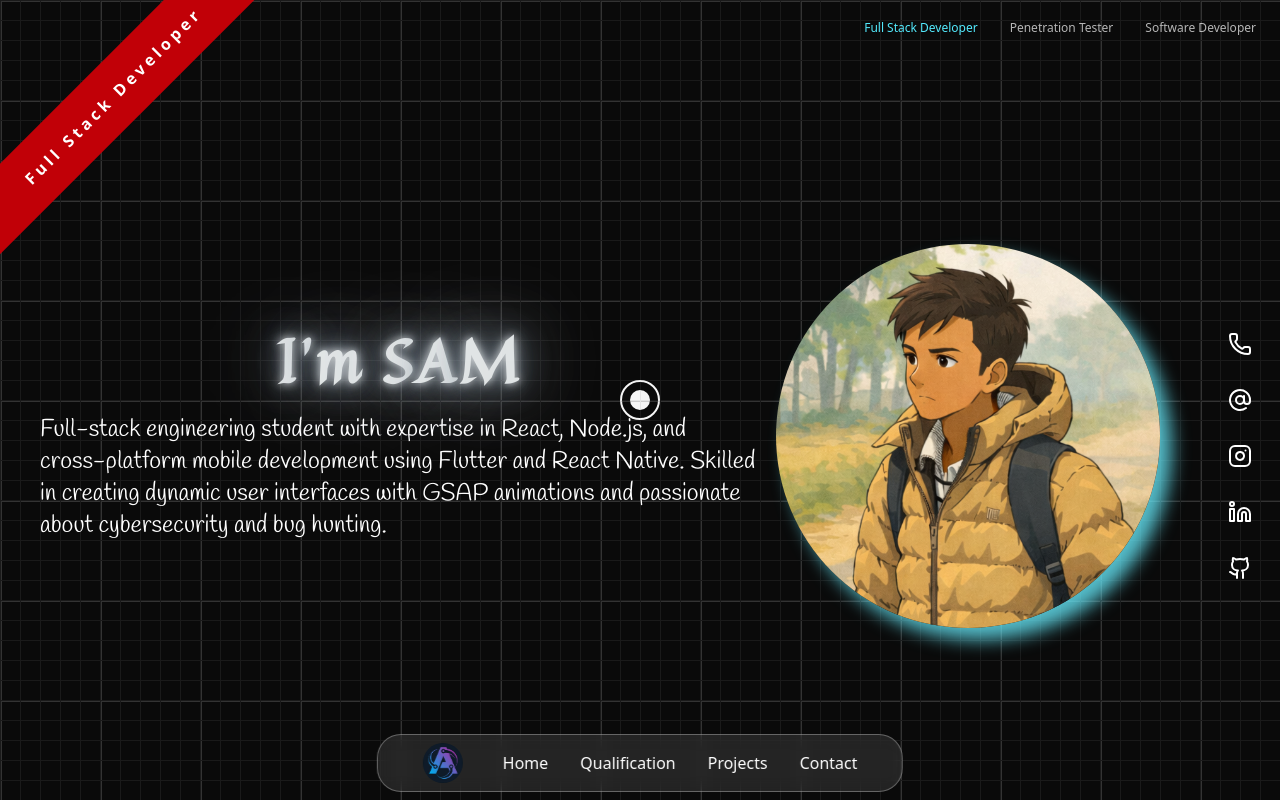
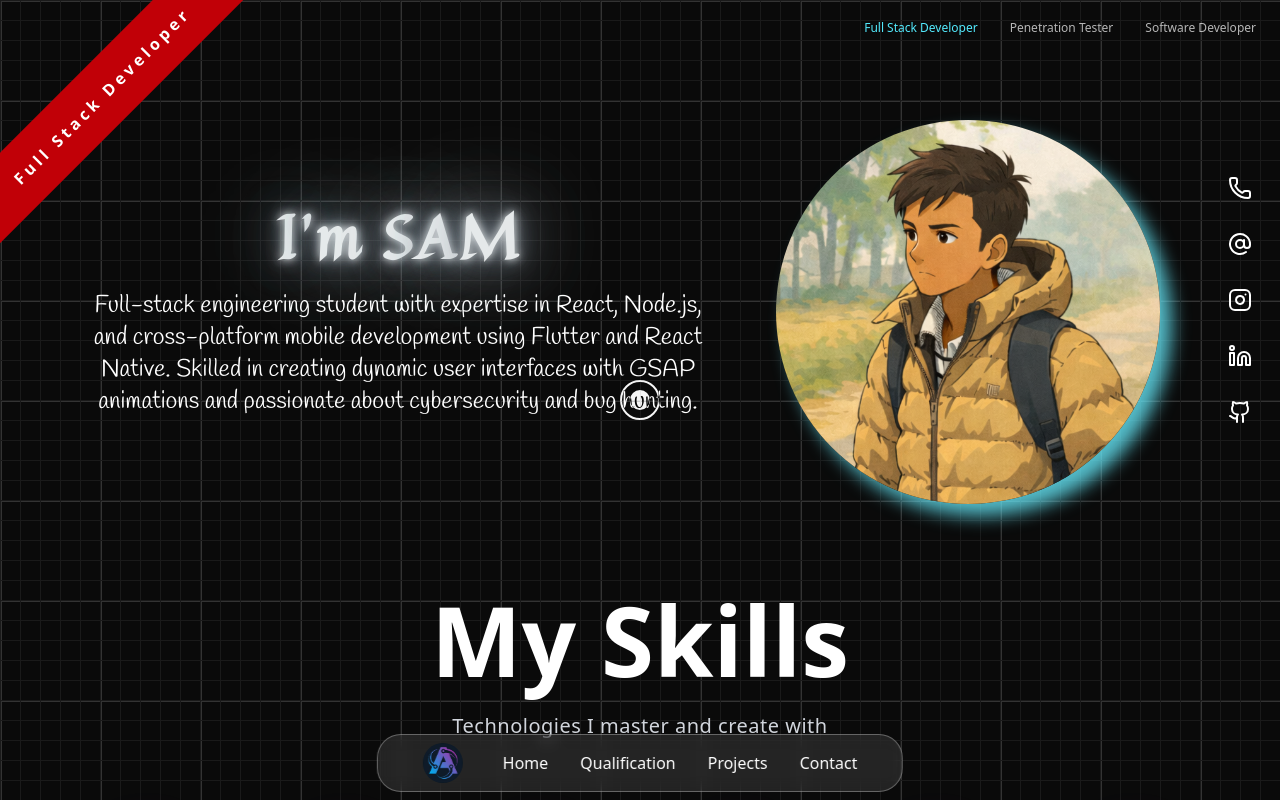
Before and after one commit to SamMegh/Portfolio-Web, a React (Vite) app: page / in a window 1280 px wide. Shown: the top 800 px of the page. Built offline with nearby package versions, Linux system fonts and the light colour scheme.

Commit message:
re-structured

```diff
--- a/src/components/topSideSkillIndicator.jsx
+++ b/src/components/topSideSkillIndicator.jsx
@@ -11,9 +11,9 @@ function TopSideSkillIndicator() {
   return (
     <div>
       <div className="p-4">
-        <div className="absolute top-16 -left-32">
-          <div className="px-30 py-5 select-none bg-red-700 -rotate-45">
-            <span className="text-white tracking-[4px] font-bold">
+        <div className="absolute top-16 -left-37">
+          <div className="w-[500px] text-center py-5 select-none bg-red-700 -rotate-45">
+            <span className="text-white  tracking-[4px] font-bold">
                 {skills[activeSkill]}
             </span>
 
--- a/src/components/topmostpage.jsx
+++ b/src/components/topmostpage.jsx
@@ -70,8 +70,8 @@ export default function NeonText() {
     "Full-stack engineering student with expertise in React, Node.js, and cross-platform mobile development using Flutter and React Native. Skilled in creating dynamic user interfaces with GSAP animations and passionate about cybersecurity and bug hunting.";
 
   return (
-    <div className="flex items-center h-screen select-none">
-      <div className="page1content p-10 pt-0 flex flex-col sm:flex-row-reverse justify-center sm:justify-evenly gap-5 items-center">
+    <div className="flex items-center pt-6 select-none">
+      <div className="page1content p-10  flex flex-col sm:flex-row-reverse justify-center sm:justify-evenly gap-5 items-center">
         {/* Image container */}
         <img
           src={profilephoto}
@@ -85,7 +85,7 @@ export default function NeonText() {
         />
 
         {/* Text container */}
-        <div className="nameContanter flex-1 flex items-center gap-6 flex-col">
+        <div className="nameContanter flex items-center gap-6 flex-col">
           {/* name of me */}
           <div id="name" className="name">
             <h1 className="opacityControl select-none text-4xl sm:text-6xl opacity-0 font-bold text-[var(--very-white)] flex gap-1 flex-wrap">
@@ -100,7 +100,7 @@ export default function NeonText() {
             </h1>
           </div>
           {/* discription */}
-          <div className="myDiscription font-['handWrittenFont'] text-2xl">
+          <div className="myDiscription w-9/10 text-center font-['handWrittenFont'] text-2xl">
             {discription.split(" ").map((word, i) => (
               <span key={i} ref={(el) => (discriptionRef.current[i] = el)}>
                 {`${word} `}
```
